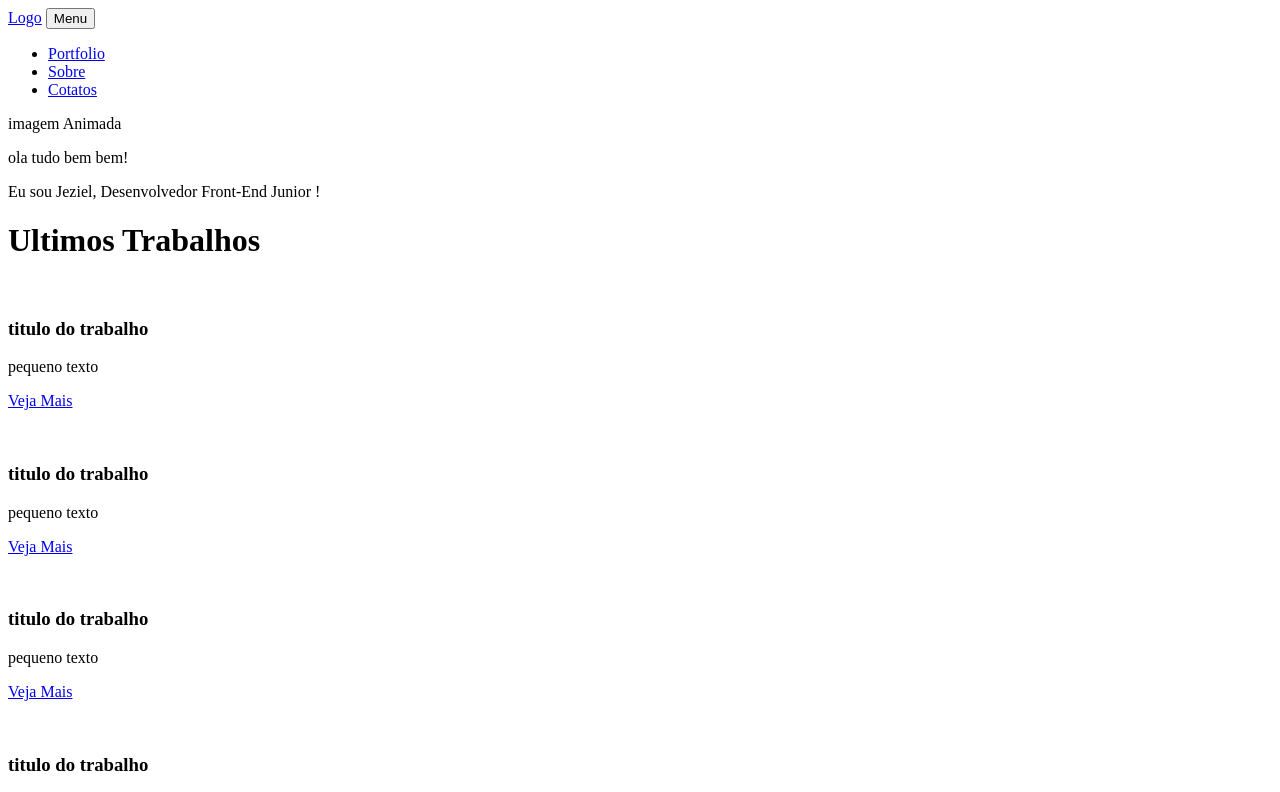
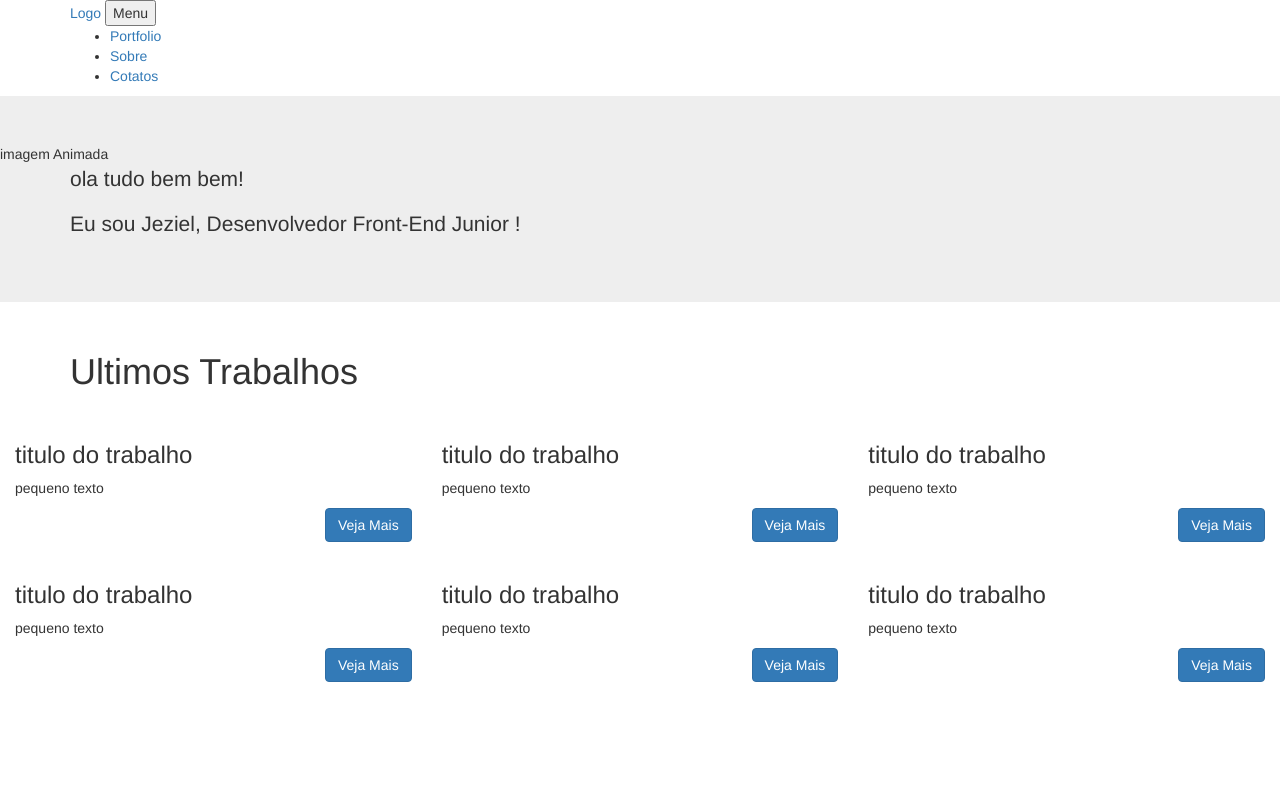
Before and after one commit to Jezieljp/siteNode, a website: page src/index.html in a window 1280 px wide. Shown: the top 792 px of the page. Drawn offline with nearby package versions, Linux system fonts and the light colour scheme.

Commit message:
erro no script

```diff
--- a/index.html
+++ b/src/index.html
@@ -5,6 +5,10 @@
     <meta charset="UTF-8">
     <meta name="viewport" content="width=device-width, initial-scale=1.0">
     <meta http-equiv="X-UA-Compatible" content="ie=edge">
+
+    <link rel="stylesheet" href="node_modules/bootstrap/dist/css/bootstrap.min.css">
+    <link rel="stylesheet" href="node_modules/font-awesome/css/font-awesome.min.css">
+
     <title>Document</title>
 </head>
 
@@ -40,15 +44,15 @@
 
     <div class="container">
         <div class="row">
-            <div class="col-xs-12">
+            <div class="col-sm-12">
                 <h1>Ultimos Trabalhos</h1>
             </div>
         </div>
     </div>
     <!--criando classes com emmet-->
 
-    <div class="col-xs-12 col-sm-6 col-ms-4">
-        <div class="thumbnail">
+    <div class="col-xs-12 col-sm-6 col-md-4">
+        <div class="card">
             <img src="" alt="">
             <div class="caption">
                 <h3>titulo do trabalho</h3>
@@ -59,8 +63,8 @@
             </div>
         </div>
     </div>
-    <div class="col-xs-12 col-sm-6 col-ms-4">
-        <div class="thumbnail">
+    <div class="col-xs-12 col-sm-6 col-md-4">
+        <div class="card">
             <img src="" alt="">
             <div class="caption">
                 <h3>titulo do trabalho</h3>
@@ -72,8 +76,8 @@
         </div>
     </div>
 
-    <div class="col-xs-12 col-sm-6 col-ms-4">
-        <div class="thumbnail">
+    <div class="col-xs-12 col-sm-6 col-md-4">
+        <div class="card">
             <img src="" alt="">
             <div class="caption">
                 <h3>titulo do trabalho</h3>
@@ -85,8 +89,8 @@
         </div>
     </div>
 
-    <div class="col-xs-12 col-sm-6 col-ms-4">
-        <div class="thumbnail">
+    <div class="col-xs-12 col-sm-6 col-md-4">
+        <div class="card">
             <img src="" alt="">
             <div class="caption">
                 <h3>titulo do trabalho</h3>
@@ -98,8 +102,8 @@
         </div>
     </div>
 
-    <div class="col-xs-12 col-sm-6 col-ms-4">
-        <div class="thumbnail">
+    <div class="col-xs-12 col-sm-6 col-md-4">
+        <div class="card">
             <img src="" alt="">
             <div class="caption">
                 <h3>titulo do trabalho</h3>
@@ -111,8 +115,8 @@
         </div>
     </div>
 
-    <div class="col-xs-12 col-sm-6 col-ms-4">
-        <div class="thumbnail">
+    <div class="col-xs-12 col-sm-6 col-md-4">
+        <div class="card">
             <img src="" alt="">
             <div class="caption">
                 <h3>titulo do trabalho</h3>
@@ -124,7 +128,7 @@
         </div>
     </div>
 
-
+<script type="javascript" src="node_modules/jquery/dist/jquery.min.js"></script>
 </body>
 
 </html>
```
Also changed, not shown: package.json (added, +28 -0 lines), 2 other files.
